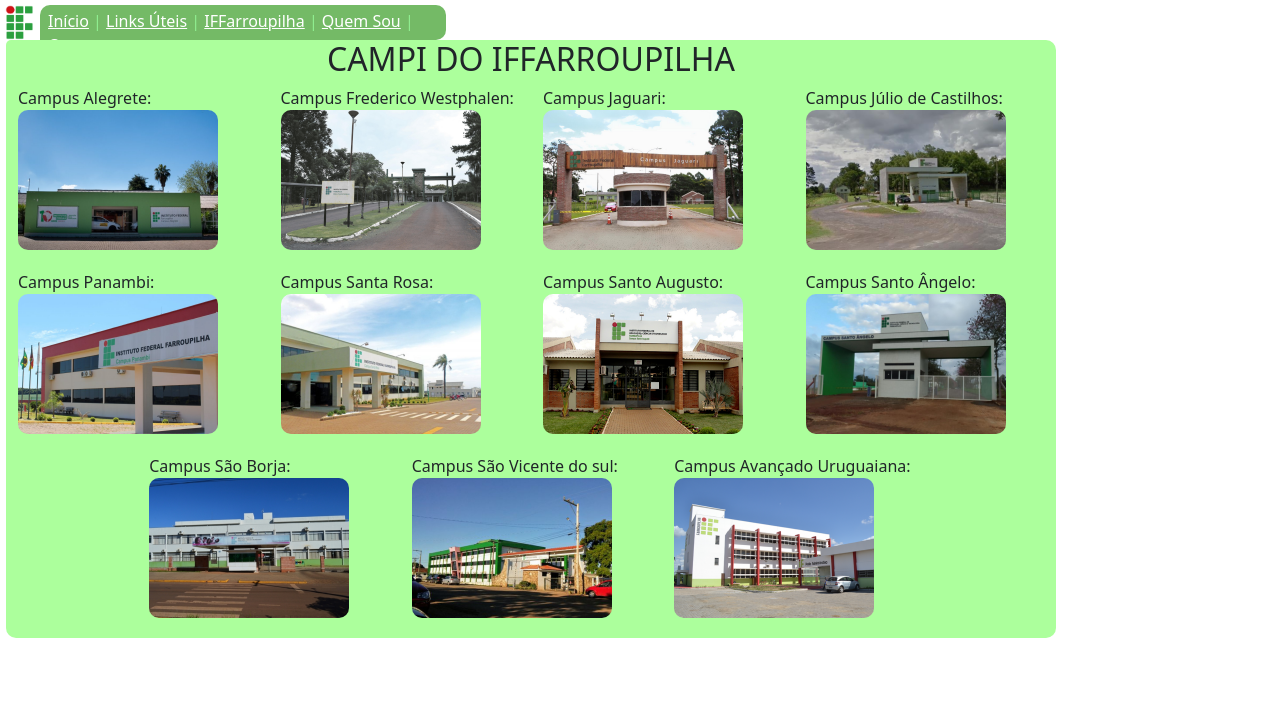
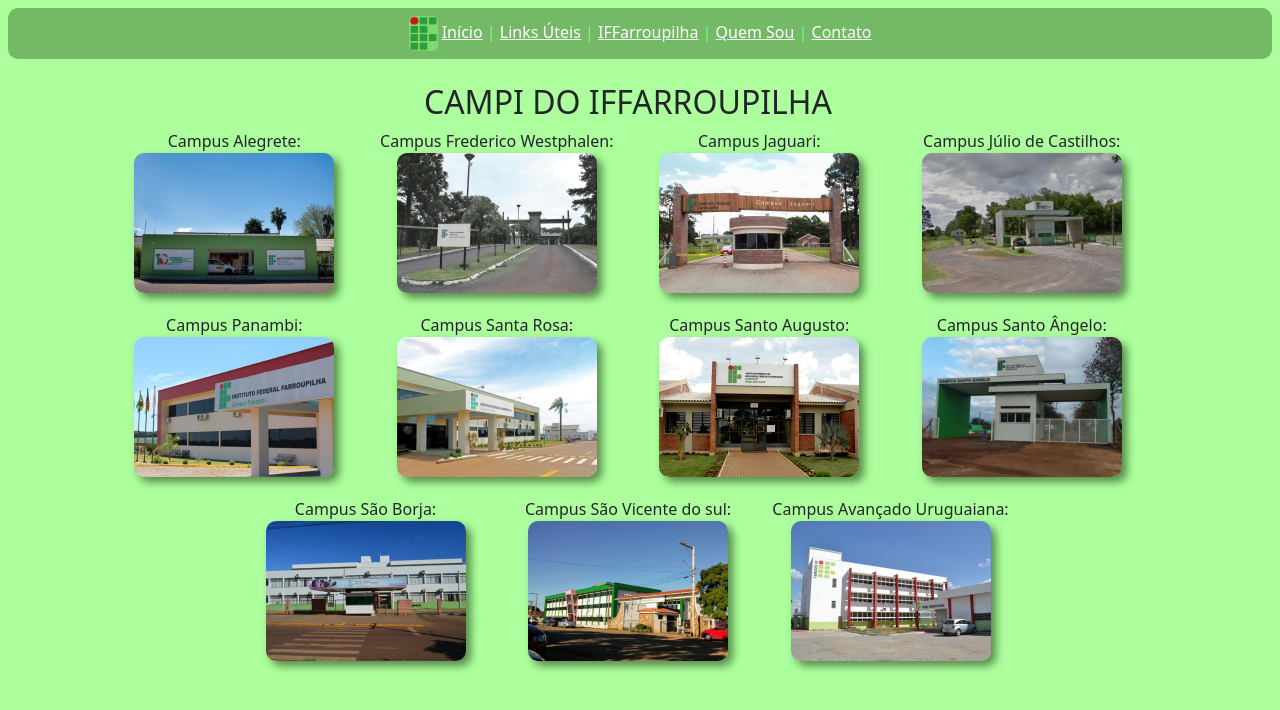
Before and after one commit to BrunoWithoutH/trabalho-iffar-html, a plain HTML site: page instituto.html in a window 1280 px wide. Drawn offline with nearby package versions, Linux system fonts and the light colour scheme.

Commit message:
Add files via upload

```diff
--- a/estilos.css
+++ b/estilos.css
@@ -1,18 +1,26 @@
+body {
+    background-color: #acff9c;
+    text-align: center;
+}
 .tituloqud{
     text-align: center;
 }
-#header {
+.header {
     background: #74ba66;
-    border-radius: 10px 10px 10px 0px;
-    width: 406px;
-    height: 35px;
-    position:relative; top: -30px; left: 40px;
-
+    border-radius: 10px;
+    margin-left: 16px;
+    margin-right: 16px;
+    margin: 8px;
+    padding: 8px;
+    width: auto;
+    height: auto;
+    position:relative;
 }
 
 nav {
-    color: lightgreen;
-    position:relative; top: 4px; left: 8px;
+    color: #90ee90;
+    position: relative;
+    text-align: center;
 }
 
 .nav1 {
@@ -23,21 +31,47 @@
     max-width: 200px;
     height: auto;
     border-radius: 10px;
+    box-shadow:
+    5px 5px 8px #568a4b;
 }
 
 .logo_iffar {
+    background-color: #80d86e;
+    border-radius: 5px;
     width: 29px;
     height: 35px;
-    position:relative; top: 5px; left: 5px;
+    position: relative;
+}
+
+.links {
+    width: 250px;
+    text-align: start;
+    list-style-position: inside;
+    position: relative;
+    top: -10px;
+    left: 50%;
+    transform: translate(-50%,0);
+}
+
+.form_quad {
+    background: #acff9c;
+    border-radius: 10px;
+    width: 400px;
+    min-height: 300px;
+    padding-bottom: 10px;
+    position: relative; top: -10px;
+    left: 50%;
+    transform: translate(-50%);
 }
 
 .quadrado_campus {
-    background: #acff9c;
     border-radius: 5px 10px 10px 10px;
     max-width: 1050px;
     min-width: 440px;
-    position:relative; top: -30px;left: 18px;
-
+    position:relative;
+    top: 16px;
+    left: 50%;
+    transform: translate(-50%,0);
 }
 
 .quadrado_campus div {
@@ -103,7 +137,7 @@
     width: 400px;
     min-height: 300px;
     padding-bottom: 10px;
-    position: relative; left: 20px; top: -10px;
+    position: relative; top: -10px;
 }
 
 .form label {
--- a/instituto.html
+++ b/instituto.html
@@ -4,14 +4,14 @@
 		<title>Os Campi do IFFarroupilha</title>
 		<meta content="IFFarroupilha" charset="UTF-8">
 		<meta name="viewport" content="width=device-width, initial-scale=1">
+		<link href="https://cdn.jsdelivr.net/npm/bootstrap@5.2.3/dist/css/bootstrap.min.css" rel="stylesheet" integrity="sha384-rbsA2VBKQhggwzxH7pPCaAqO46MgnOM80zW1RWuH61DGLwZJEdK2Kadq2F9CUG65" crossorigin="anonymous">
 		<link rel="stylesheet" href="estilos.css">
-		<link href="https://cdn.jsdelivr.net/npm/bootstrap@5.2.3/dist/css/bootstrap.min.css" rel="stylesheet" integrity="sha384-rbsA2VBKQhggwzxH7pPCaAqO46MgnOM80zW1RWuH61DGLwZJEdK2Kadq2F9CUG65" crossorigin="anonymous">
 	</head>
 	<body>
 		<div class="container.fluid">
+            <div class="header">
+				<nav>
 					<a href="https://www.iffarroupilha.edu.br/editais-reitoria"><img src="Imagens\IFFar_Logo.png" alt="IFFar" class="logo_iffar"></a>
-                <div id="header">
-                    <nav>
                     <a href="index.html" class="nav1">Início</a>  |
                     <a href="links.html" class="nav1">Links Úteis</a>  |
                     <a href="instituto.html" class="nav1">IFFarroupilha</a>  |
@@ -22,37 +22,37 @@
 
             <div class="row quadrado_campus justify-content-center">
 			    <h2 class="tituloqud">CAMPI DO IFFARROUPILHA</h2>
-			    <div class="col-12 col-sm-6 col-md-4 col-lg-3">Campus Alegrete:<br><a href="https://www.iffarroupilha.edu.br/alegrete">
+			    <div class="col-12 col-sm-6 col-md-4 col-lg-3 moldura_campi">Campus Alegrete:<br><a href="https://www.iffarroupilha.edu.br/alegrete">
 			            <img src="Imagens\Alegrete.png" alt="Alegrete" class="img_iffar">
 			        </a></div>
-				<div class="col-12 col-sm-6 col-md-4 col-lg-3">Campus Frederico Westphalen:<br><a href="https://www.iffarroupilha.edu.br/frederico-westphalen">
+				<div class="col-12 col-sm-6 col-md-4 col-lg-3 moldura_campi">Campus Frederico Westphalen:<br><a href="https://www.iffarroupilha.edu.br/frederico-westphalen">
 					    <img src="Imagens\Frederico.png" alt="Frederico Westphalen" class="img_iffar">
 					</a></div>
-            	<div class="col-12 col-sm-6 col-md-4 col-lg-3">Campus Jaguari:<br><a href="https://www.iffarroupilha.edu.br/jaguari">
+            	<div class="col-12 col-sm-6 col-md-4 col-lg-3 moldura_campi">Campus Jaguari:<br><a href="https://www.iffarroupilha.edu.br/jaguari">
 						<img src="Imagens\Jaguari.png" alt="Jaguari" class="img_iffar">
 					</a></div>
-            	<div class="col-12 col-sm-6 col-md-4 col-lg-3">Campus Júlio de Castilhos:<br><a href="https://www.iffarroupilha.edu.br/julio-de-castilhos">
+            	<div class="col-12 col-sm-6 col-md-4 col-lg-3 moldura_campi">Campus Júlio de Castilhos:<br><a href="https://www.iffarroupilha.edu.br/julio-de-castilhos">
 						<img src="Imagens\JulioC.png" alt="Júlio de Castilhos" class="img_iffar">
 					</a></div>
-            	<div class="col-12 col-sm-6 col-md-4 col-lg-3">Campus Panambi:<br><a href="https://www.iffarroupilha.edu.br/panambi">
+            	<div class="col-12 col-sm-6 col-md-4 col-lg-3 moldura_campi">Campus Panambi:<br><a href="https://www.iffarroupilha.edu.br/panambi">
 						<img src="Imagens\Panambi.png" alt="Panambi" class="img_iffar">
 					</a></div>
-            	<div class="col-12 col-sm-6 col-md-4 col-lg-3">Campus Santa Rosa:<br><a href="https://www.iffarroupilha.edu.br/santa-rosa">
+            	<div class="col-12 col-sm-6 col-md-4 col-lg-3 moldura_campi">Campus Santa Rosa:<br><a href="https://www.iffarroupilha.edu.br/santa-rosa">
 						<img src="Imagens\SantaR.png" alt="Santa Rosa" class="img_iffar">
 					</a></div>
-          	    <div class="col-12 col-sm-6 col-md-4 col-lg-3">Campus Santo Augusto:<br><a href="https://www.iffarroupilha.edu.br/santo-augusto">
+          	    <div class="col-12 col-sm-6 col-md-4 col-lg-3 moldura_campi">Campus Santo Augusto:<br><a href="https://www.iffarroupilha.edu.br/santo-augusto">
 						<img src="Imagens\SantoAu.png" alt="Santo Ângelo" class="img_iffar">
 					</a></div>
-           	 	<div class="col-12 col-sm-6 col-md-4 col-lg-3">Campus Santo Ângelo:<br><a href="https://www.iffarroupilha.edu.br/santoangelo">
+           	 	<div class="col-12 col-sm-6 col-md-4 col-lg-3 moldura_campi">Campus Santo Ângelo:<br><a href="https://www.iffarroupilha.edu.br/santoangelo">
 						<img src="Imagens\SantoAn.png" alt="santo Augusto" class="img_iffar">
 					</a></div>
-           	 	<div class="col-12 col-sm-6 col-md-4 col-lg-3">Campus São Borja:<br><a href="https://www.iffarroupilha.edu.br/sao-borja">
+           	 	<div class="col-12 col-sm-6 col-md-4 col-lg-3 moldura_campi">Campus São Borja:<br><a href="https://www.iffarroupilha.edu.br/sao-borja">
 						<img src="Imagens\SaoB.png" alt="São Borja" class="img_iffar">
 					</a></div>
-            	<div class="col-12 col-sm-6 col-md-4 col-lg-3">Campus São Vicente do sul:<br><a href="https://www.iffarroupilha.edu.br/sao-vicente-do-sul">
+            	<div class="col-12 col-sm-6 col-md-4 col-lg-3 moldura_campi">Campus São Vicente do sul:<br><a href="https://www.iffarroupilha.edu.br/sao-vicente-do-sul">
 						<img src="Imagens\SaoVS.png" alt="São Vicente do Sul" class="img_iffar">
 					</a></div>
-            	<div class="col-12 col-sm-6 col-md-4 col-lg-3">Campus Avançado Uruguaiana:<br><a href="https://www.iffarroupilha.edu.br/uruguaiana">
+            	<div class="col-12 col-sm-6 col-md-4 col-lg-3 moldura_campi">Campus Avançado Uruguaiana:<br><a href="https://www.iffarroupilha.edu.br/uruguaiana">
 						<img src="Imagens\Uruguaiana.png" alt="Uruguaiana" class="img_iffar">
 					</a></div>
 
```
Also changed, not shown: contato.html (+7 -9 lines), index.html (+5 -5 lines), links.html (+7 -5 lines), obrigado.html (+5 -5 lines), sobre.html (+10 -10 lines). Lines whose indentation alone changed are shown as unchanged.
